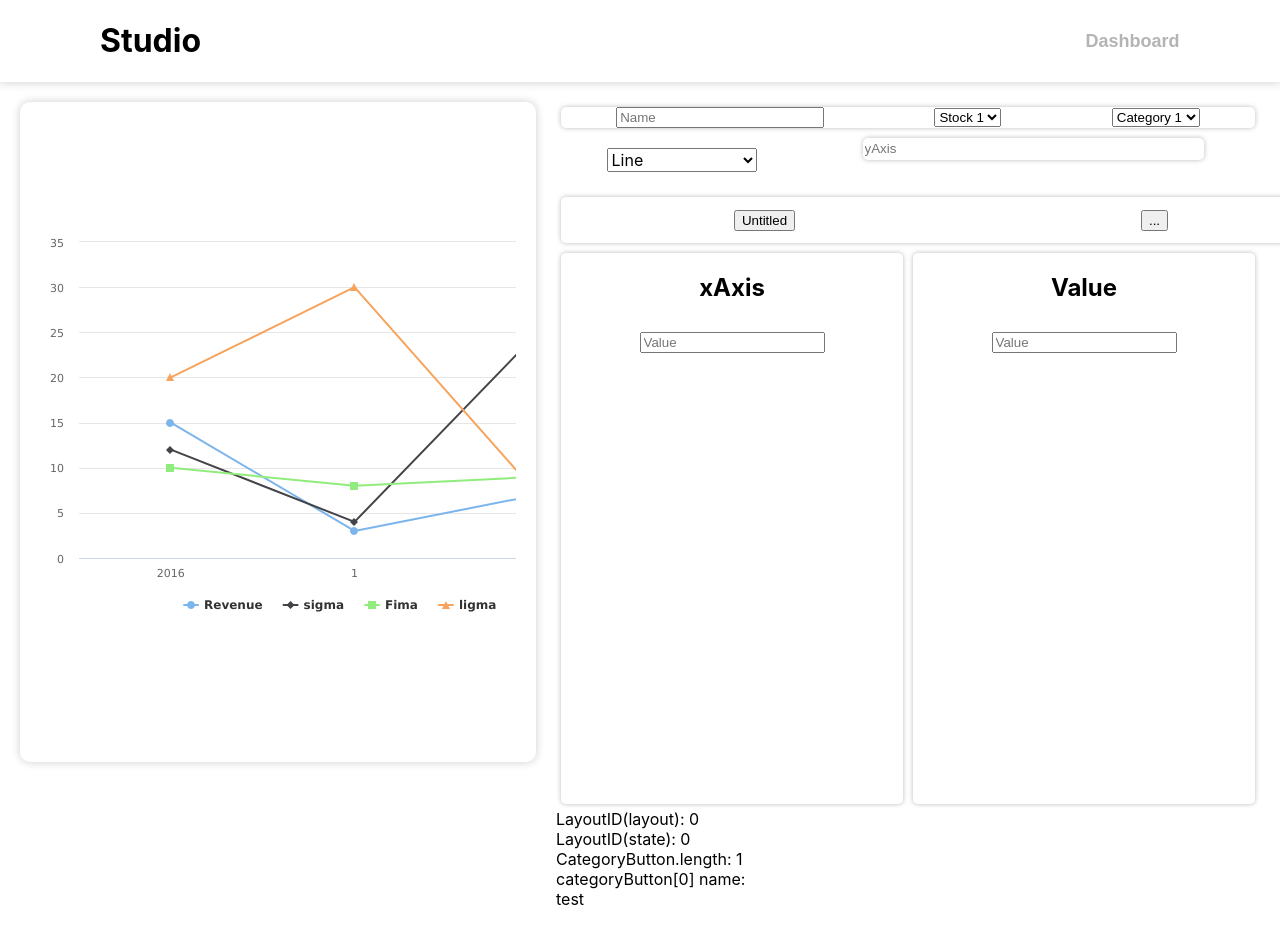
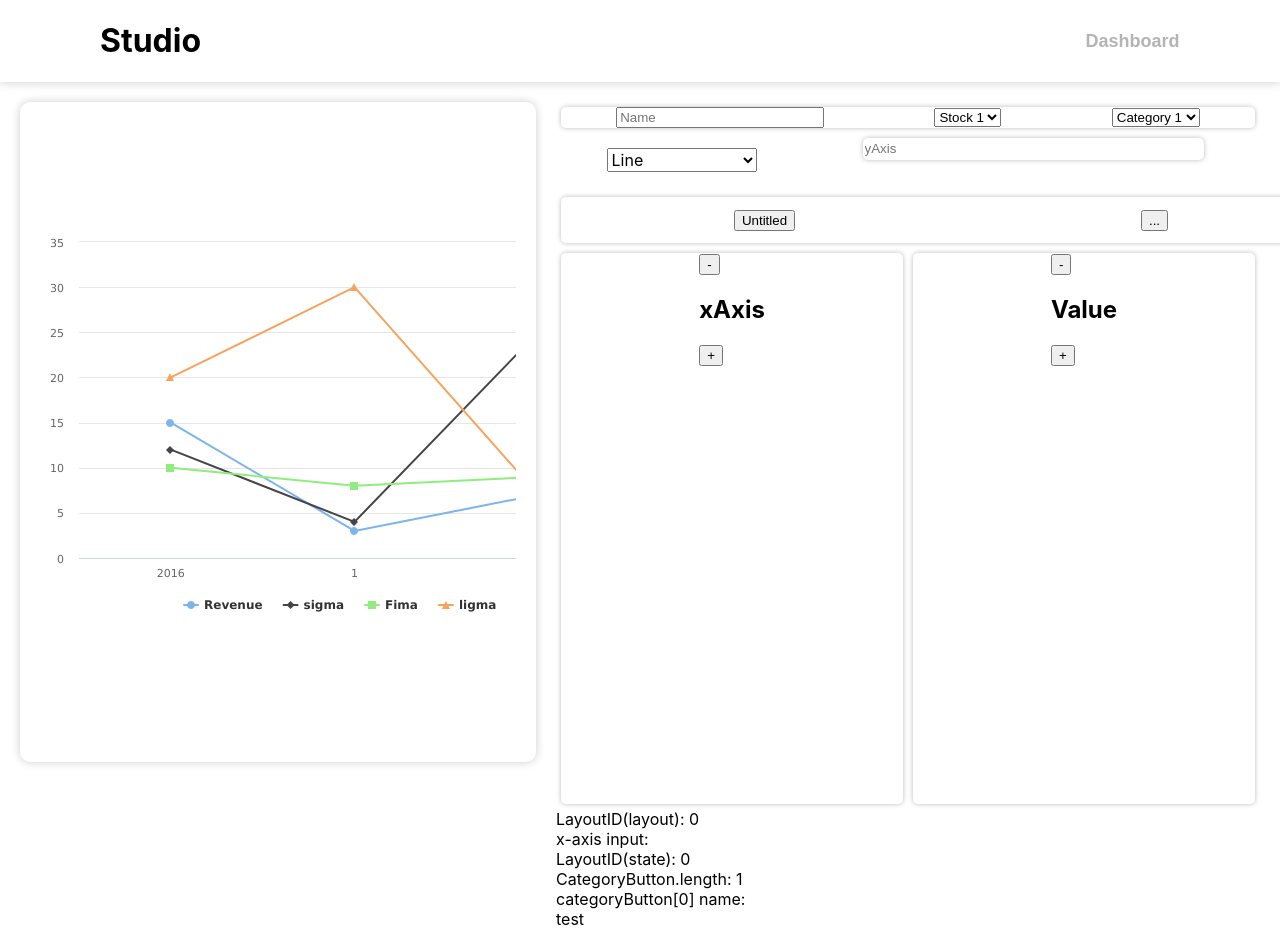
Before and after one commit to philipcoroiu/OnlyFin, a React (Create React App) app in the folder onlyfin-frontend/: page /Dashboard/Studio in a window 1280 px wide. Shown: the top 929 px of the page. Built offline with nearby package versions, Linux system fonts and the light colour scheme.

Commit message:
Accidentally implemented buttons in studio in main
implemented + and - buttons on xaxis and yaxis

```diff
--- a/onlyfin-frontend/src/components/Studio/CategoryLayout.js
+++ b/onlyfin-frontend/src/components/Studio/CategoryLayout.js
@@ -1,6 +1,19 @@
 import React from "react"
+import XaxisInput from "./XaxisInput";
 
 export default function CategoryLayout(props) {
+
+    //Collection of xAxis buttons
+    const [xAxisInputButtons, setxAxisInputButtons] = React.useState([]);
+
+    //Collection of yAxis buttons
+    const [yAxisInputButtons, setyAxisInputButtons] = React.useState([]);
+
+    const handleAddXaxisInput = (event) => {
+        const input = event.target.value;
+
+        setxAxisInputButtons(prevState => [...prevState, <XaxisInput placeholder="value"/>]);
+    }
 
     const handleInput = (event) => {
         const input = event.target.value;
@@ -14,15 +27,24 @@ export default function CategoryLayout(props) {
 
             <div className="toolbar--columns">
                 <div className="toolbar--xaxis">
-                    <h2>xAxis</h2>
-                    <input placeholder="Value"/>
+                    <div className="toolbar--xaxis--title">
+                        <button>-</button>
+                        <h2>xAxis</h2>
+                        <button onClick={handleAddXaxisInput} >+</button>
+                    </div>
+
+                    {xAxisInputButtons}
                 </div>
                 <div className="toolbar--value">
-                    <h2>Value</h2>
-                    <input placeholder="Value"/>
+                    <div className="toolbar--xaxis--title">
+                        <button>-</button>
+                        <h2>Value</h2>
+                        <button>+</button>
+                    </div>
                 </div>
             </div>
             <div>LayoutID(layout): {props.id}</div>
+            <div>x-axis input: {}</div>
         </>
     )
 }
--- /dev/null
+++ b/onlyfin-frontend/src/components/Studio/XaxisInput.js
@@ -0,0 +1,9 @@
+import React from "react"
+
+export default function XaxisInput() {
+
+
+    return(
+        <input placeholder="Value" />
+    )
+}
```
Also changed, not shown: onlyfin-frontend/src/components/Studio/Studio.js (+15 -0 lines), 1 other file (tests, documents, lock files or other folders).
